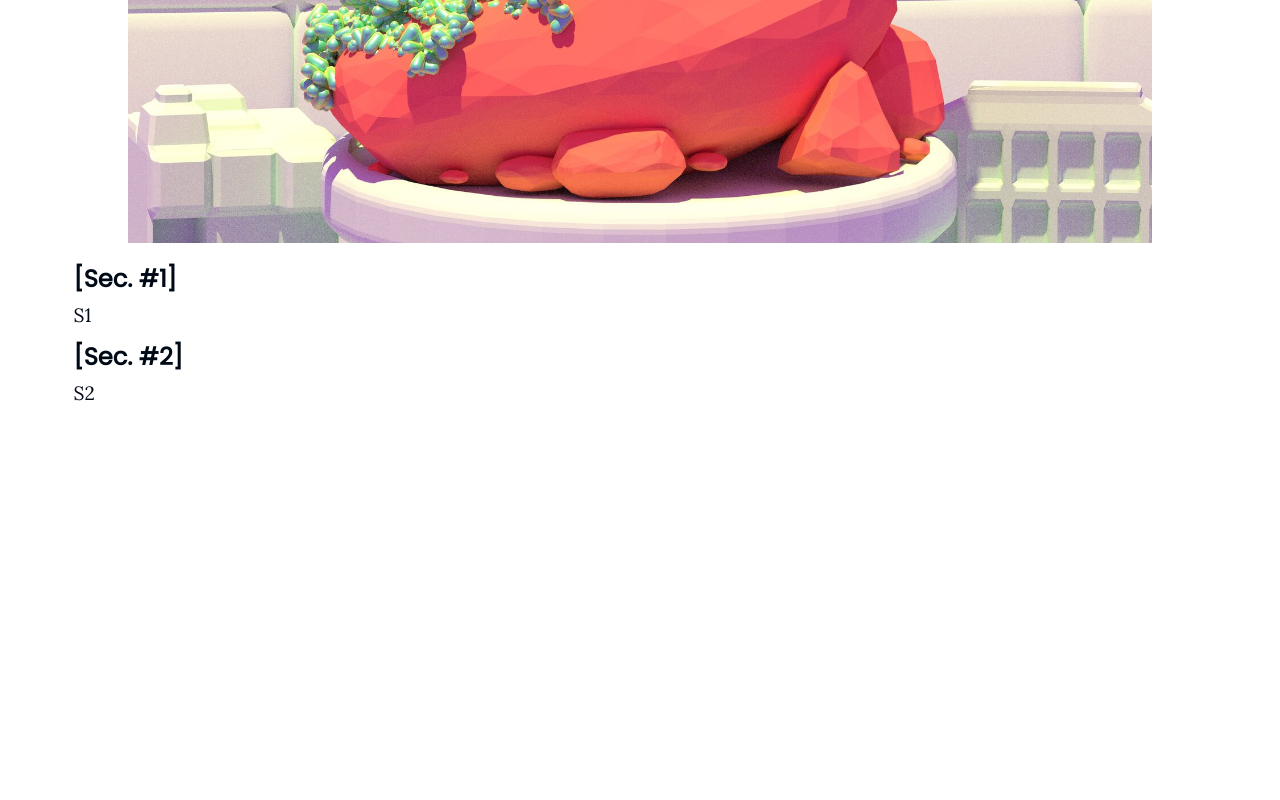
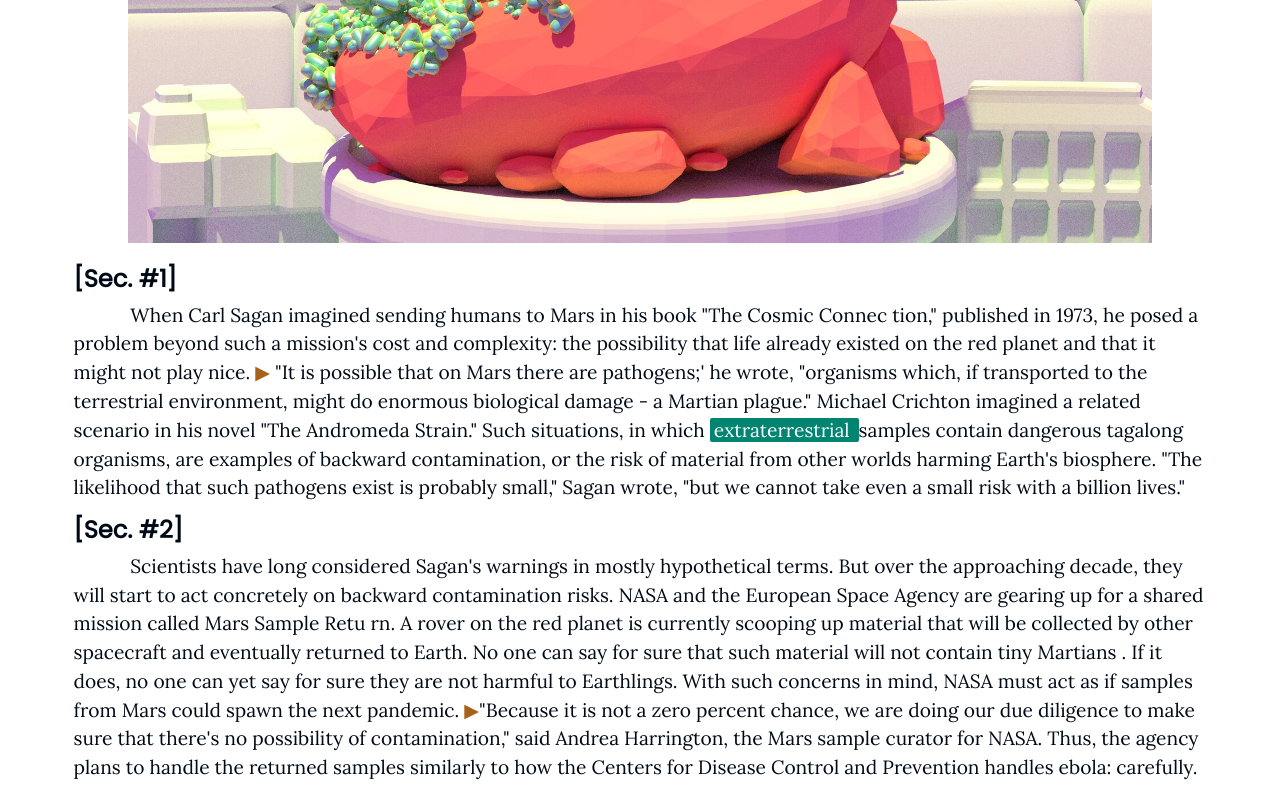
Before and after one commit to andrewchen29/andrewchen29.github.io, a plain HTML site: page analysis/example.html in a window 1280 px wide. Shown: the part 963-1763 px from the top of the page. Before the commit the page ends 1388 px from the top, so only its background shows below. Drawn offline with Linux system fonts and the light colour scheme.

Commit message:
10/7 progress

```diff
--- a/analysis/example.html
+++ b/analysis/example.html
@@ -4,6 +4,34 @@
         <title>Expository Essay Analysis: Example</title>
         <meta charset="utf-8">
         <link rel="stylesheet" href="style.css">
+        <style>
+            span.joint {
+                color: #a6611a;
+            }
+
+            span.vocab {
+                padding: 0 4px;
+                border-radius: 2px;
+                background-color: #018571;
+                color: white;
+            }
+
+            span.vocab > span {
+                display: none;
+                position: fixed;
+                top: 50%;
+                left: 10px;
+                border-radius: 2px;
+                background-color: #dfc27d;
+                color: #000a16;
+                opacity: 0.9;
+            }
+
+            span.vocab:hover > span{
+                display: block;
+            }
+
+        </style>
     </head>
     <body>
         <nav>
@@ -22,11 +50,34 @@
             </figure>
             <section>
                 <h3>[Sec. #1]</h3>
-                <p>S1</p>
+                <p>When Carl Sagan imagined sending humans to Mars in his book "The Cosmic Connec  tion," published in
+                    1973, he posed a problem beyond such a mission's cost and complexity:  the possibility that life
+                    already existed on the red planet and that it might not play nice.
+                    <span class="joint">▶</span> "It is possible that on Mars there are pathogens;' he wrote, "organisms which, if transported to
+                    the terrestrial environment, might do enormous biological damage -   a Martian plague."
+                    Michael Crichton imagined a related scenario in his novel "The Andromeda Strain."
+                    Such situations, in which <span class="vocab">extraterrestrial <span><b>"extraterrestrial"</b> - of or from outside the earth or its atmosphere</span> </span> samples contain dangerous tagalong organisms, are
+                    examples of backward contamination, or the risk of material from other worlds harming Earth's
+                    biosphere.
+                    "The likelihood that such pathogens exist is probably small," Sagan wrote, "but we cannot take even
+                    a small risk with a billion lives."
+                </p>
             </section>
             <section>
                 <h3>[Sec. #2]</h3>
-                <p>S2</p>
+                <p>Scientists have long considered Sagan's warnings in mostly hypothetical terms. But over the
+                    approaching decade, they will start to act concretely on backward contamination risks. NASA and the
+                    European Space Agency are gearing up for a shared mission called Mars Sample Retu rn. A rover on
+                    the red planet is currently scooping up material that will be collected by other spacecraft and
+                    eventually returned to Earth.
+                    No one can say for sure that such material will not contain tiny Martians  . If it does, no one can
+                    yet say for sure they are not harmful to Earthlings.
+                    With such concerns in mind, NASA must act as if samples from Mars could spawn the next pandemic.
+                    <span class="joint">▶</span>"Because it is not a zero­ percent chance, we are doing our due diligence to make sure that there's
+                    no possibility of contamination," said Andrea Harrington, the Mars sample curator for NASA. Thus,
+                    the agency plans to handle the returned samples similarly to how the Centers for Disease Control
+                    and Prevention handles ebola: carefully.
+                </p>
             </section>
         </article>
     </body>
--- a/analysis/style.css
+++ b/analysis/style.css
@@ -54,6 +54,18 @@ nav {
     line-height: 3vh;
 }
 
+nav > a {
+    background-color: #323232;
+    color: white;
+    padding: 3px 4px;
+    text-decoration: none;
+    opacity: 0.6;
+}
+
+nav > a:visited {
+    color: white;
+}
+
 article {
     margin: 1.5vh 0;
     padding: 1vh 5vw;
@@ -63,6 +75,15 @@ section {
     margin: 1.2vh;
 }
 
+section > p {
+    text-indent: 5%;
+}
+
 p {
     margin: 0.2vh 0;
 }
+
+a, a:visited {
+    color: #323232;
+    text-decoration: underline;
+}
```
Also changed, not shown: analysis/index.html (+1 -1 lines).
